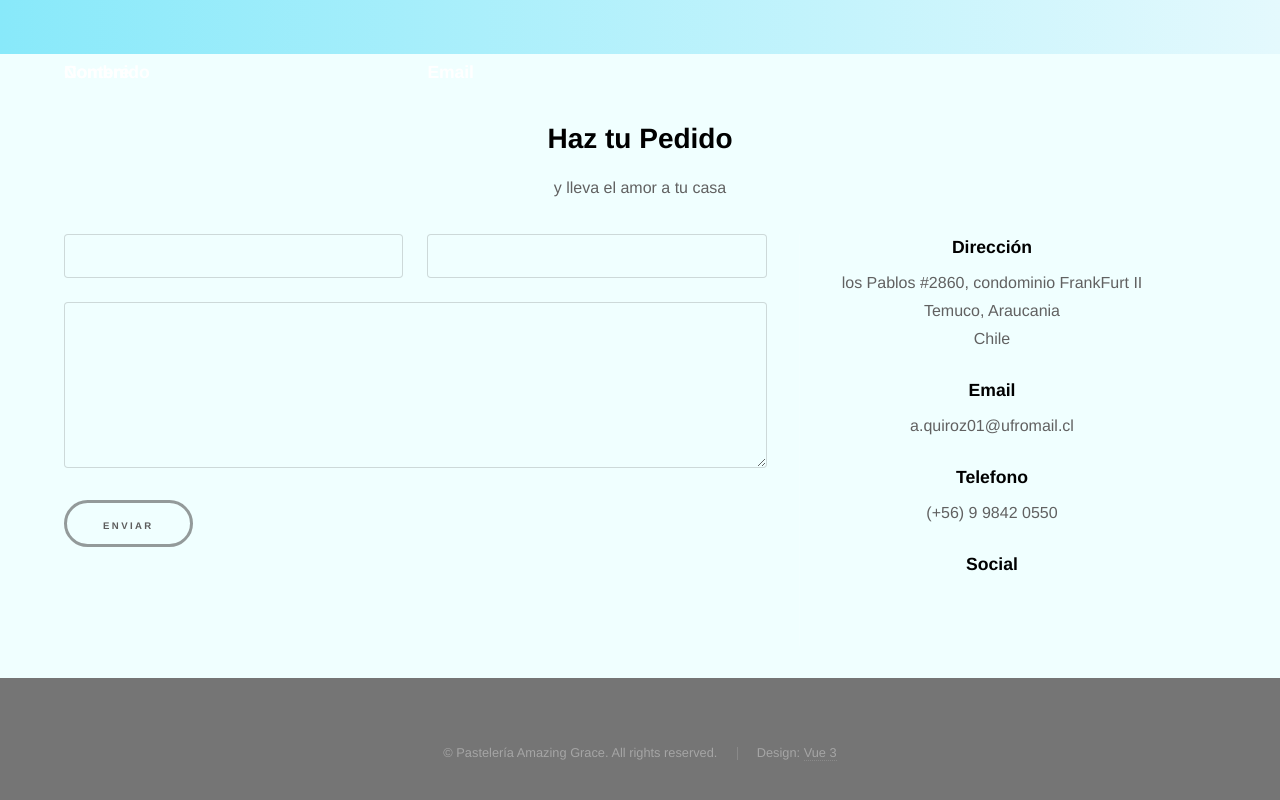
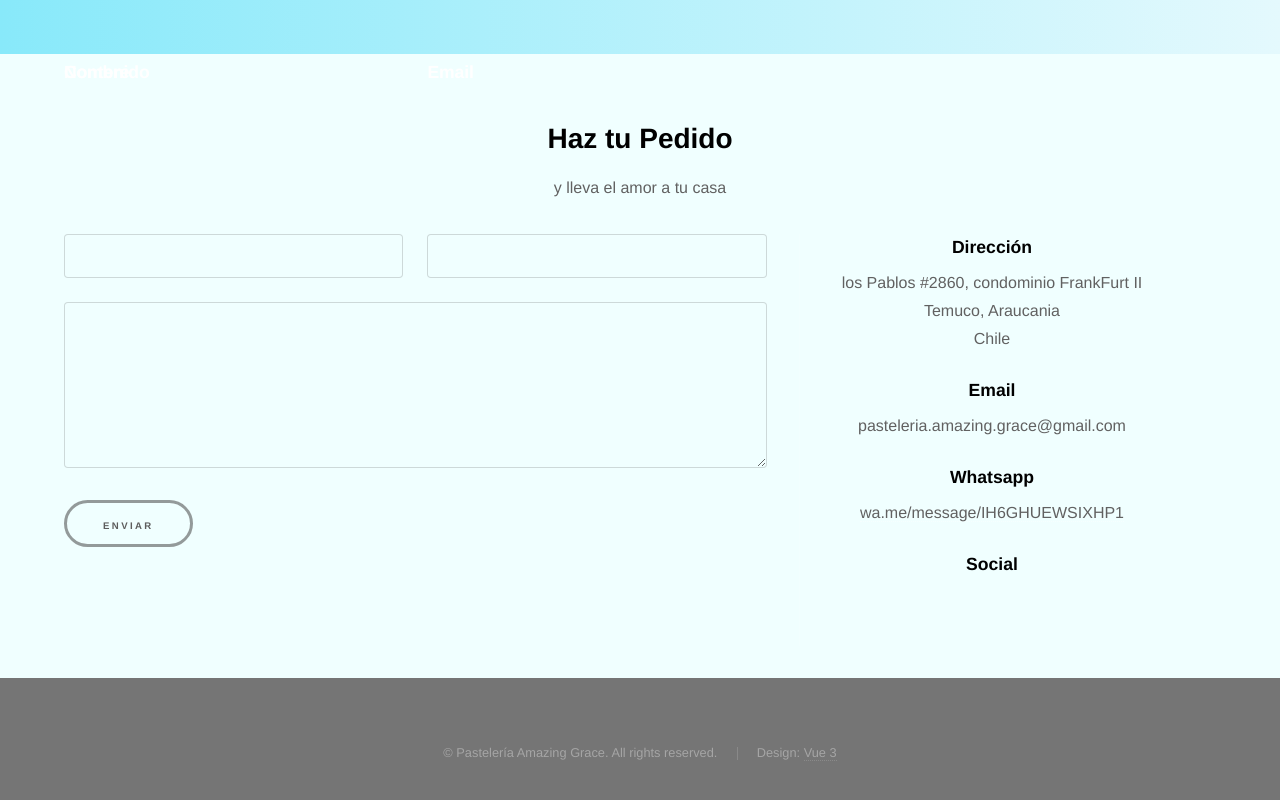
Before and after one commit to alvaro021/Sistemas-de-Informacion, a Vue app: page /Pedido in a window 1280 px wide. Shown: the part 4285-5085 px from the top of the page. Built offline with nearby package versions, Linux system fonts and the light colour scheme; some icons are missing.

Commit message:
links de href

```diff
--- a/src/components/Wrapper.vue
+++ b/src/components/Wrapper.vue
@@ -204,11 +204,11 @@
               </li>
               <li>
                 <h3>Email</h3>
-                <span>a.quiroz01@ufromail.cl</span>
+                <span>pasteleria.amazing.grace@gmail.com</span>
               </li>
               <li>
-                <h3>Telefono</h3>
-                <span>(+56) 9 9842 0550</span>
+                <h3>Whatsapp</h3>
+                <a href="https://api.whatsapp.com/message/IH6GHUEWSIXHP1">wa.me/message/IH6GHUEWSIXHP1</a>
               </li>
               <li>
                 <h3>Social</h3>
```
